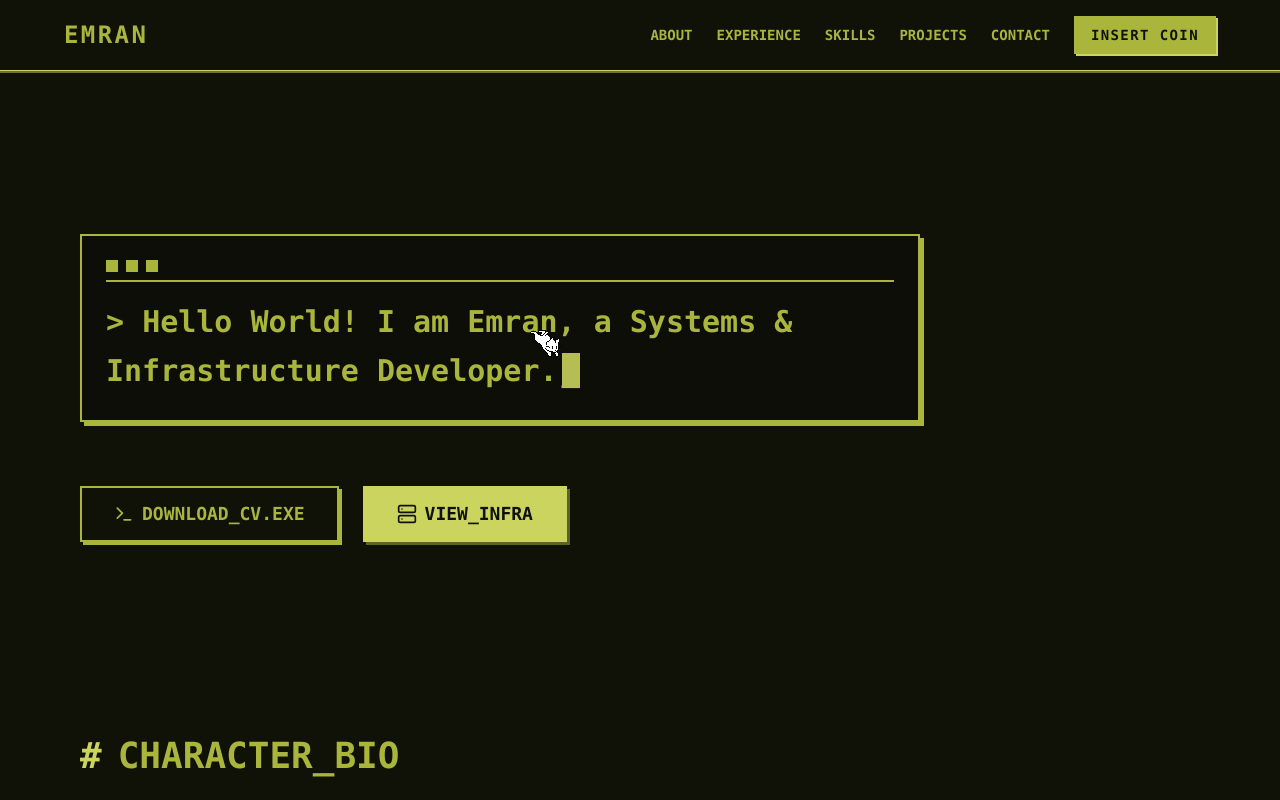
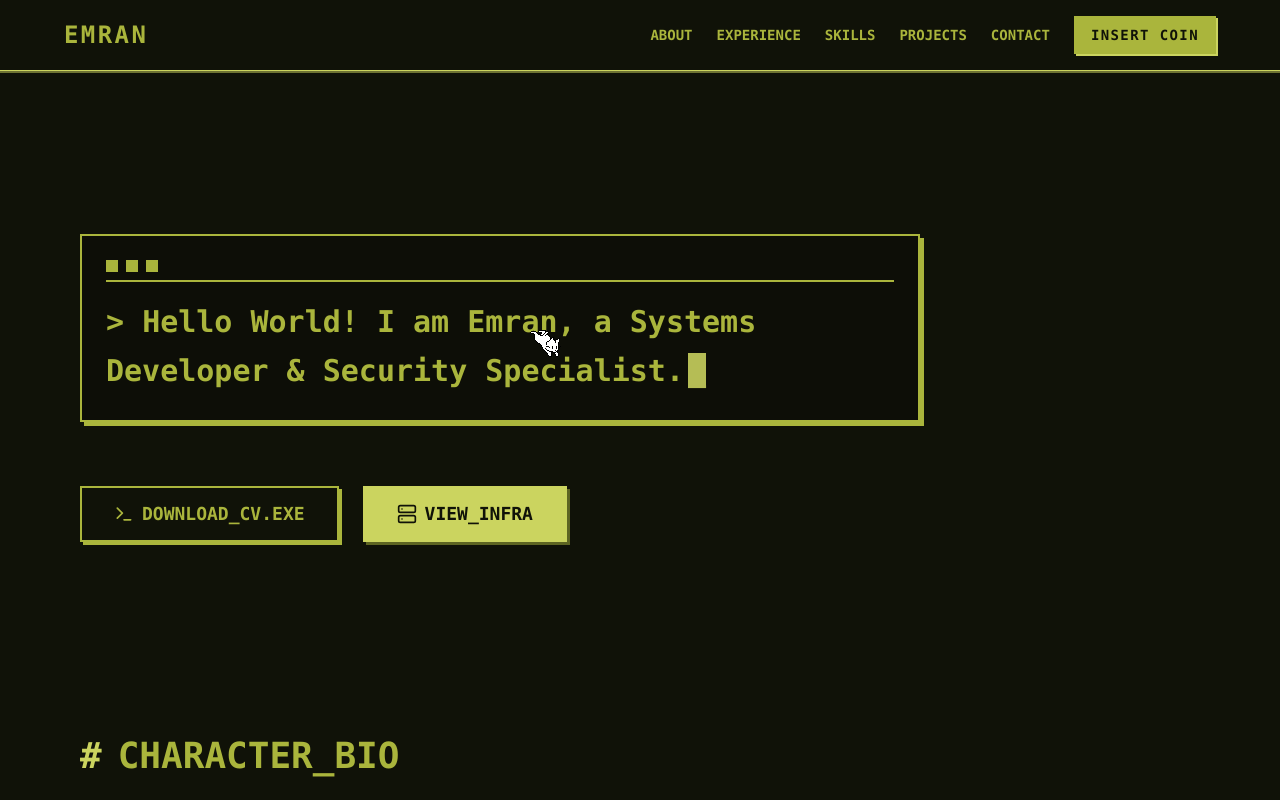
Before and after one commit to emran-ctrl/website, a React (Vite) app: page / in a window 1280 px wide. Shown: the top 800 px of the page. Built offline with nearby package versions, Linux system fonts and the light colour scheme.

Commit message:
fix: refine character bio copy

```diff
--- a/src/RetroPortfolio.tsx
+++ b/src/RetroPortfolio.tsx
@@ -65,7 +65,7 @@ const PROJECTS = [
 
 export default function RetroPortfolio() {
   const [heroText, setHeroText] = useState('');
-  const fullText = "Hello World! I am Emran, a Systems & Infrastructure Developer.";
+  const fullText = "Hello World! I am Emran, a Systems Developer & Security Specialist.";
 
   // Terminal typing effect
   useEffect(() => {
```
